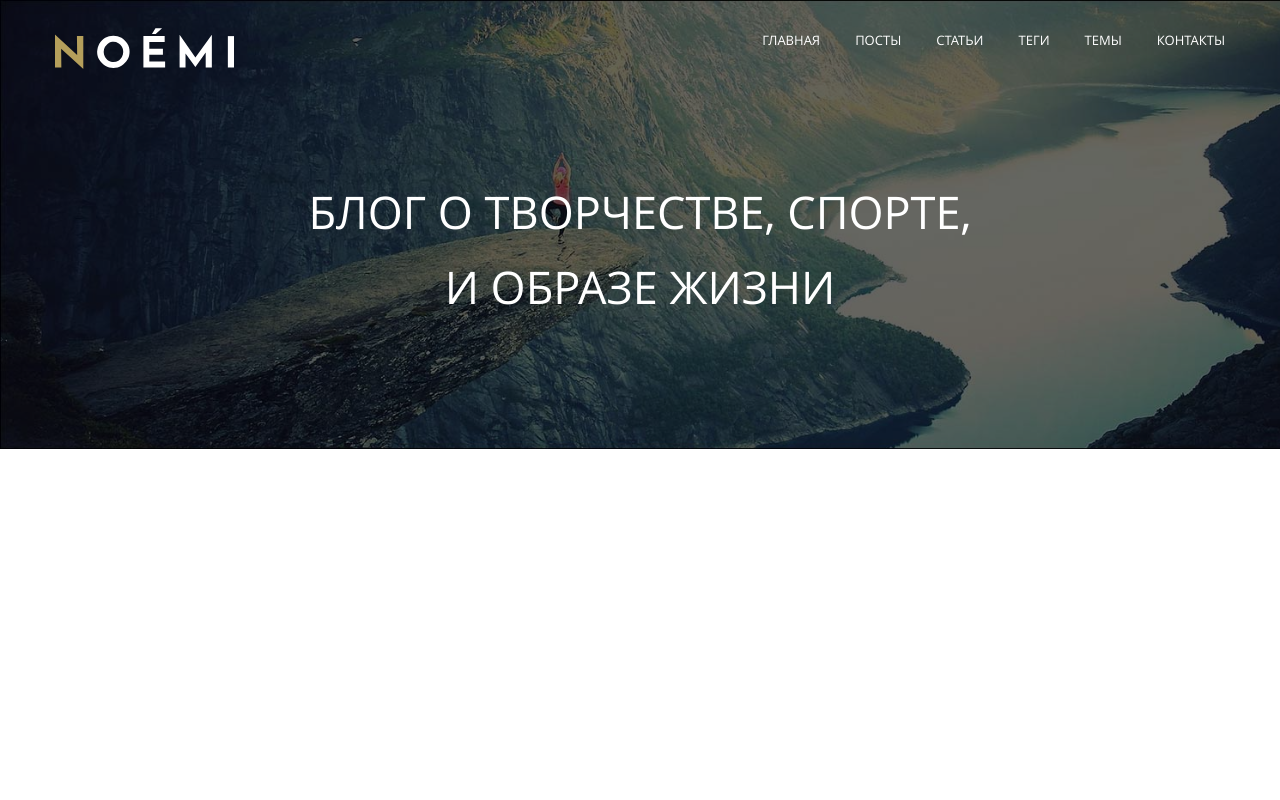
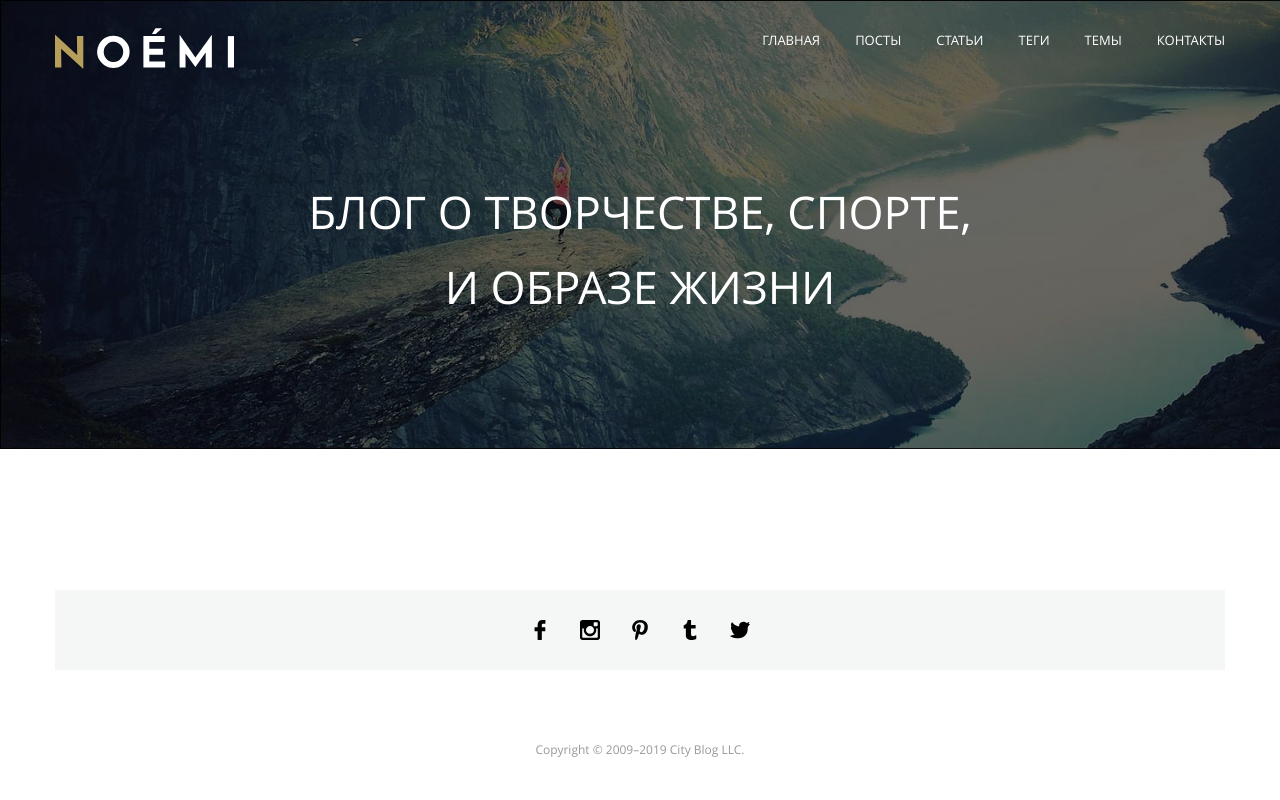
Before and after one commit to IamRoockie/noemi, a plain HTML site: page index.html in a window 1280 px wide. Drawn offline with Linux system fonts and the light colour scheme.

Commit message:
added block "footer"

```diff
--- a/css/main.css
+++ b/css/main.css
@@ -5,6 +5,13 @@ html {
 a {
 	color          : inherit;
 	text-decoration: none;
+}
+
+body {
+	min-height    : 100vh;
+	display       : flex;
+	flex-direction: column;
+
 }
 
 .container {
@@ -18,6 +25,10 @@ a {
 .logo {
 	width : 179px;
 	height: 41px;
+}
+
+.main {
+	flex-grow: 1;
 }
 
 .header {
@@ -68,3 +79,35 @@ a {
 .menu__link:hover {
 	border-bottom: 1px solid #ffffff;
 }
+
+.footer {
+	padding: 30px 0;
+}
+
+.footer__top {
+	padding         : 30px 0;
+	background-color: #f4f7f6;
+}
+
+.footer__copy {
+	padding-top: 60px;
+	font-weight: 700;
+	font-size  : 12px;
+	line-height: 40px;
+	text-align : center;
+	color      : #999999;
+}
+
+.footer__social {
+	display        : flex;
+	justify-content: center;
+	column-gap     : 30px;
+}
+
+.footer__social-link {
+	height: 20px;
+}
+
+.footer__social-img {
+	height: 100%;
+}
--- a/index.html
+++ b/index.html
@@ -56,6 +56,30 @@
 			</h1>
 		</div>
 	</header>
+
+	<main class="main"></main>
+
+	<footer class="footer">
+		<div class="container">
+			<div class="footer__top">
+				<div class="footer__social">
+					<a class="footer__social-link" href="#"><img class="footer__social-img" src="images/social/facebook-logo.svg"
+							alt="facebook icon"></a>
+					<a class="footer__social-link" href="#"><img class="footer__social-img" src="images/social/instagram.svg"
+							alt="instagram icon"></a>
+					<a class="footer__social-link" href="#"><img class="footer__social-img" src="images/social/pinterest.svg"
+							alt="pinterest icon"></a>
+					<a class="footer__social-link" href="#"><img class="footer__social-img" src="images/social/tumblr.svg"
+							alt="tumblr icon"></a>
+					<a class="footer__social-link" href="#"><img class="footer__social-img" src="images/social/twitter.svg"
+							alt="twitter icon"></a>
+				</div>
+			</div>
+			<div class="footer__copy">
+				Copyright © 2009–2019 City Blog LLC.
+			</div>
+		</div>
+	</footer>
 </body>
 
 </html>
```
